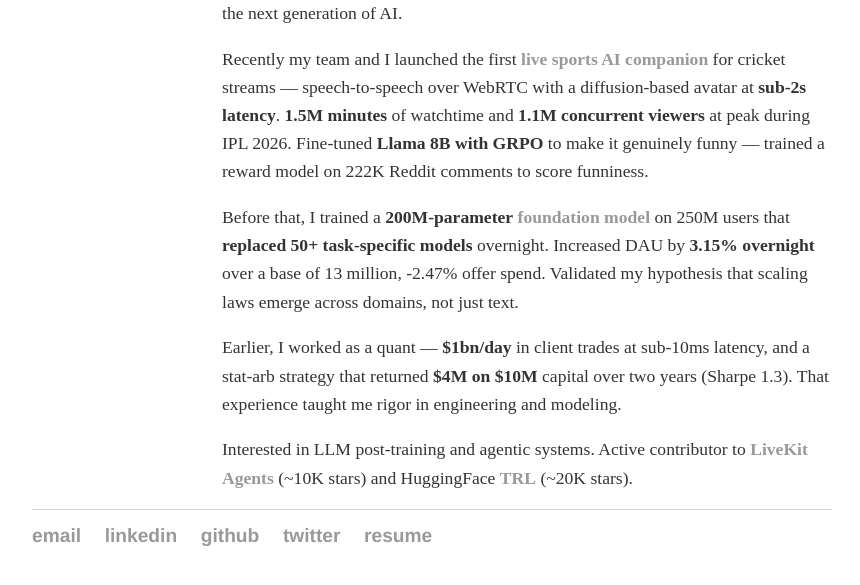
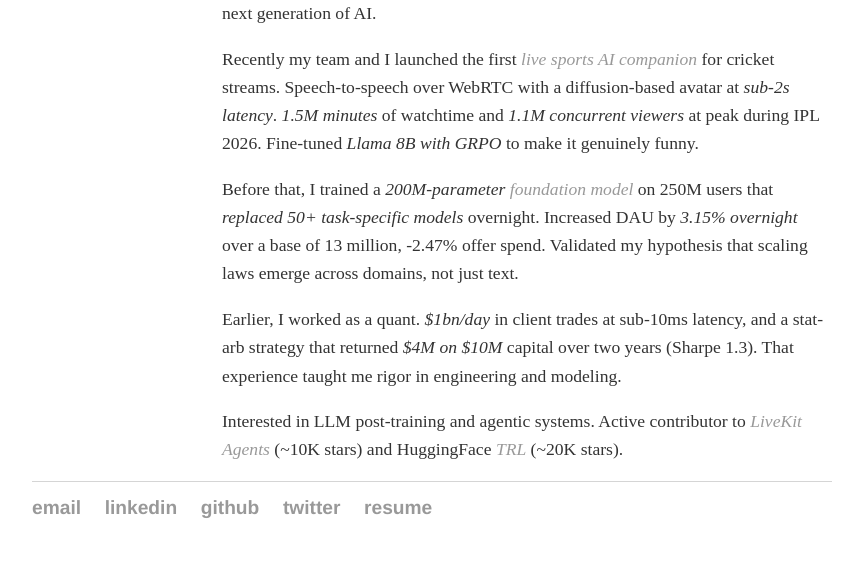
Before and after one commit to dhruvnigam93/dhruvnigam93.github.io, a Jekyll site: the page built from index.html, in a window 1280 px wide, cut to the strip 268-853 px from the top of the page. Shown: the whole strip, without its empty margins (208-1068 px from the left). Built offline with Jekyll 4.4.1, drawn with Linux system fonts in a browser that asks for light colours.

Commit message:
use italic emphasis instead of bold, remove em dashes, trim reward model detail

```diff
--- a/index.html
+++ b/index.html
@@ -7,22 +7,21 @@
 	<div class="profile-bio">
 		<h1>Dhruv Nigam</h1>
 		<p class="profile-title">ML Engineer & Researcher</p>
-		<p><strong>I build systems that build models.</strong> Models are the outcomes of well-designed training and feedback loops.
+		<p><em>I build systems that build models.</em> Models are the outcomes of well-designed training and feedback loops.
 			My ambition is to build the systems that build and deploy the next generation of AI.</p>
-		<p>Recently my team and I launched the first <a href="https://www.youtube.com/watch?v=zkMaDzV08-I"><strong>live sports AI companion</strong></a>
-			for cricket streams — speech-to-speech over WebRTC with a diffusion-based avatar at <strong>sub-2s latency</strong>.
-			<strong>1.5M minutes</strong> of watchtime and <strong>1.1M concurrent viewers</strong> at peak during IPL 2026.
-			Fine-tuned <strong>Llama 8B with GRPO</strong> to make it genuinely funny — trained a reward model on 222K Reddit
-			comments to score funniness.</p>
-		<p>Before that, I trained a <strong>200M-parameter</strong> <a href="https://arxiv.org/abs/2512.08957"><strong>foundation model</strong></a>
-			on 250M users that <strong>replaced 50+ task-specific models</strong> overnight.
-			Increased DAU by <strong>3.15% overnight</strong> over a base of 13 million, -2.47% offer spend.
+		<p>Recently my team and I launched the first <a href="https://www.youtube.com/watch?v=zkMaDzV08-I"><em>live sports AI companion</em></a>
+			for cricket streams. Speech-to-speech over WebRTC with a diffusion-based avatar at <em>sub-2s latency</em>.
+			<em>1.5M minutes</em> of watchtime and <em>1.1M concurrent viewers</em> at peak during IPL 2026.
+			Fine-tuned <em>Llama 8B with GRPO</em> to make it genuinely funny.</p>
+		<p>Before that, I trained a <em>200M-parameter</em> <a href="https://arxiv.org/abs/2512.08957"><em>foundation model</em></a>
+			on 250M users that <em>replaced 50+ task-specific models</em> overnight.
+			Increased DAU by <em>3.15% overnight</em> over a base of 13 million, -2.47% offer spend.
 			Validated my hypothesis that scaling laws emerge across domains, not just text.</p>
-		<p>Earlier, I worked as a quant — <strong>$1bn/day</strong> in client trades at sub-10ms latency,
-			and a stat-arb strategy that returned <strong>$4M on $10M</strong> capital over two years (Sharpe 1.3).
+		<p>Earlier, I worked as a quant. <em>$1bn/day</em> in client trades at sub-10ms latency,
+			and a stat-arb strategy that returned <em>$4M on $10M</em> capital over two years (Sharpe 1.3).
 			That experience taught me rigor in engineering and modeling.</p>
 		<p>Interested in LLM post-training and agentic systems. Active contributor to
-			<a href="https://github.com/livekit/agents"><strong>LiveKit Agents</strong></a> (~10K stars) and
-			HuggingFace <a href="https://github.com/huggingface/trl"><strong>TRL</strong></a> (~20K stars).</p>
+			<a href="https://github.com/livekit/agents"><em>LiveKit Agents</em></a> (~10K stars) and
+			HuggingFace <a href="https://github.com/huggingface/trl"><em>TRL</em></a> (~20K stars).</p>
 	</div>
 </div>
```
